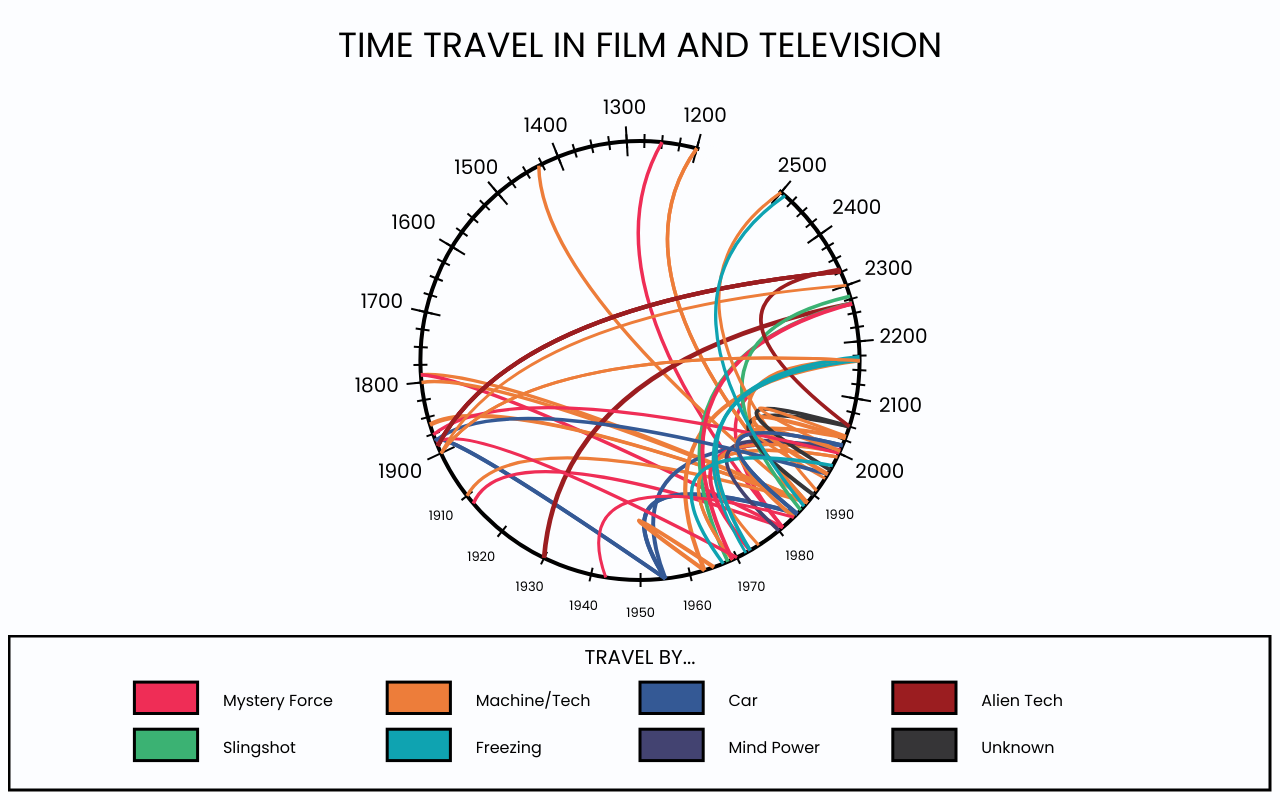
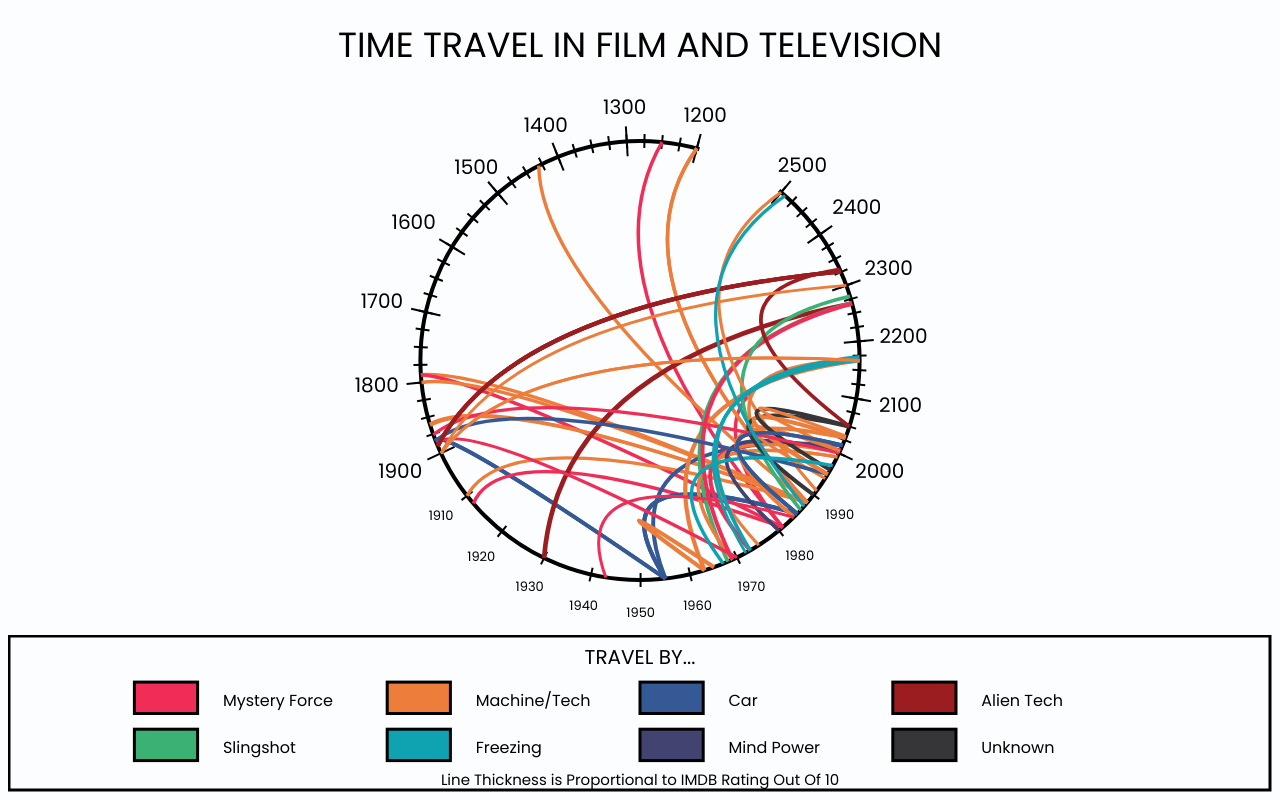
Before and after one commit to lverdi/cs3300-p1, a plain HTML site: page index.html in a window 1280 px wide. Drawn offline with nearby package versions, Linux system fonts and the light colour scheme.

Commit message:
Add label to key for line thickness

```diff
--- a/index.html
+++ b/index.html
@@ -170,6 +170,14 @@ body { font-family: 'Poppins'; background-color: #fcfdff;}
 				.style("stroke", "black")
 				.style("stroke-width", lineWidth);
 
+			key.append("text")
+				.text("Line Thickness is Proportional to IMDB Rating Out Of 10")
+				.attr("x", keyWidth/2)
+				.attr("y", .93*keyHeight)
+				.attr("text-anchor", "middle")
+				.attr("alignment-baseline", "middle")
+				.style("font-size", 15);
+
 			methodsOfTravel.forEach(function (method) {
 				if (counter < 4) {
 					key.append("rect")
@@ -250,16 +258,13 @@ body { font-family: 'Poppins'; background-color: #fcfdff;}
 			var x1;
 			var y1;
 			var y2;
-			var data;
 
 			data.forEach(function (y) {
 				x1 = plotAngleRadius(scaledYear(y.From), graphRadius)[0];
 				y1 = plotAngleRadius(scaledYear(y.From), graphRadius)[1];
 				x2 = plotAngleRadius(scaledYear(y.To), graphRadius)[0];
 				y2 = plotAngleRadius(scaledYear(y.To), graphRadius)[1];
-				if (x1 == 0 || y1 == 0 || x2 == 0 || y2 == 0) {
-					return
-				}
+				if (x1 == 0 || y1 == 0 || x2 == 0 || y2 == 0) { return }
 				else {
 					var path = d3.path();
 					path.moveTo(x1,y1);
```
